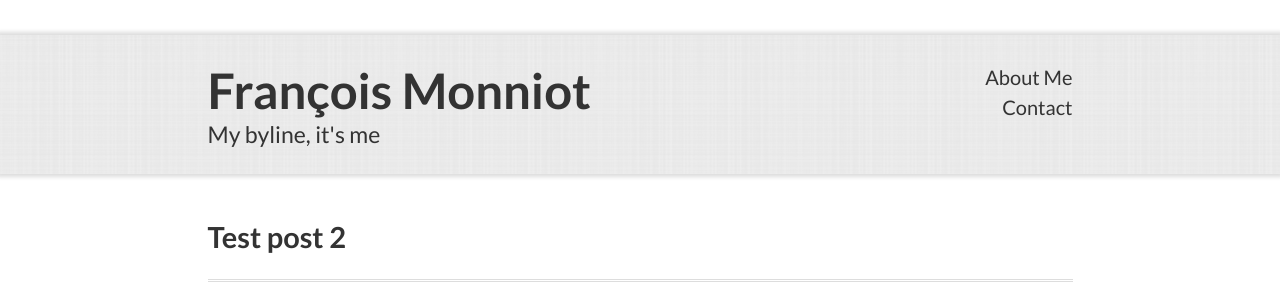
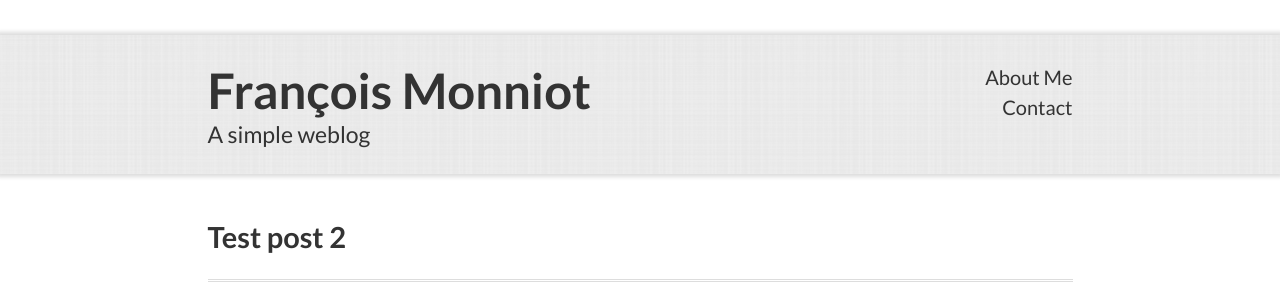
Before and after one commit to fmonniot/fmonniot.github.com, a Jekyll site: the page built from index.html, in a window 1280 px wide. Shown: the top 308 px of the page. Built offline with Jekyll 4.4.1, drawn with Linux system fonts in a browser that asks for light colours; Markdown is read by kramdown in place of the engine named in the settings.

Commit message:
Change description

```diff
--- a/_layouts/default.html
+++ b/_layouts/default.html
@@ -24,7 +24,7 @@
 		    <li><a href="/contact/">Contact</a></li>
                 </ul>
                 <h1><a href="/">{{ site.author.name }}</a></h1>
-                <h2>My byline, it's me</h2>
+                <h2>A simple weblog</h2>
             </div>
         </div>
 
```
